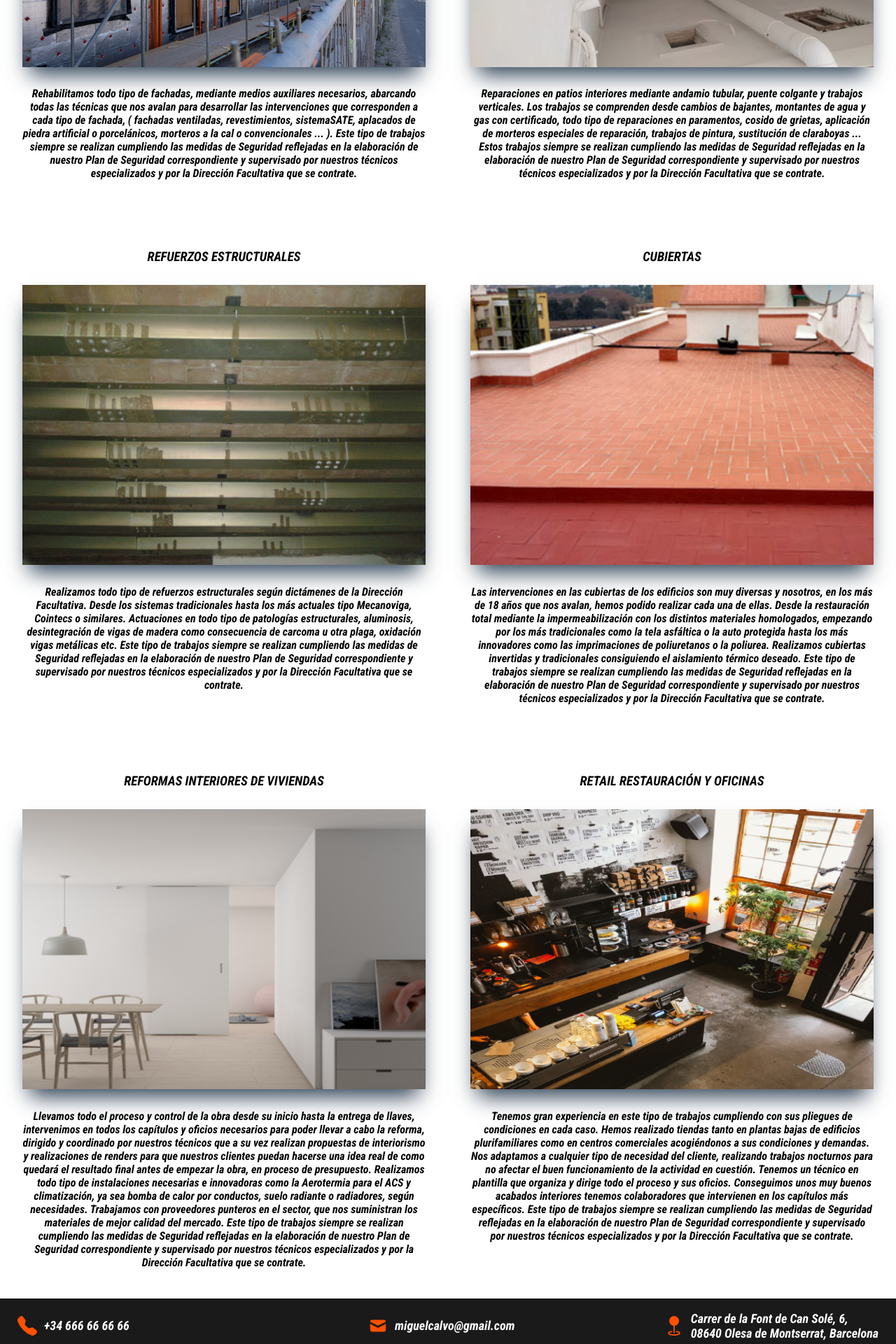
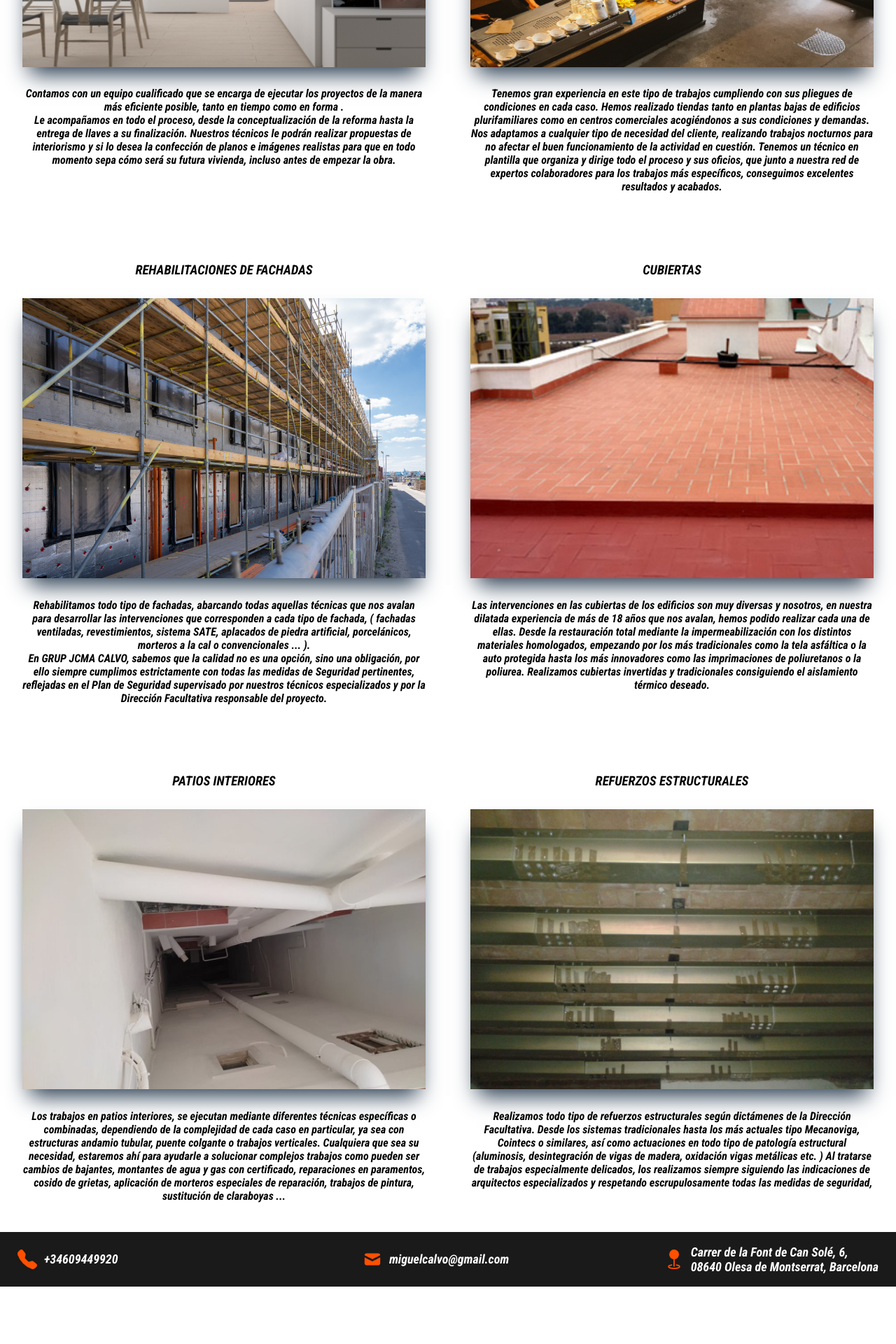
Before and after one commit to Alexpersal/jmca-web, a React (Create React App) app: page /Reformas in a window 1280 px wide. Shown: the part 840-2760 px from the top of the page at 70% size. After the commit the page ends 2678 px from the top, so only its background shows below. Built offline with nearby package versions, Linux system fonts and the light colour scheme.

Commit message:
phoe & mail link

```diff
--- a/src/pages/DatosContacto.css
+++ b/src/pages/DatosContacto.css
@@ -14,15 +14,16 @@
   margin-right: 25px;
 }
 
-.phone p,
-.mail p,
+.phone a,
+.mail a,
 .position p {
+  text-decoration: none;
   color: var(--myWhite);
   font-size: 18px;
 }
 @media only screen and (max-device-width: 370px) and (-webkit-min-device-pixel-ratio: 2) and (orientation: portrait) {
-  .phone p,
-  .mail p,
+  .phone a,
+  .mail a,
   .position p {
     font-size: 12px;
   }
@@ -40,8 +41,27 @@
   }
 }
 @media only screen and (min-device-width: 375px) and (max-device-width: 428px) and (-webkit-min-device-pixel-ratio: 2) and (orientation: portrait) {
-  .phone p,
-  .mail p,
+  .phone a,
+  .mail a,
+  .position p {
+    font-size: 12px;
+  }
+
+  .phone {
+    margin-left: 5%;
+    margin-right: 0px;
+  }
+  .mail {
+    margin-left: 19%;
+    margin-right: 0px;
+  }
+  .position {
+    width: 100%;
+  }
+}
+@media only screen and (min-device-width: 375px) and (max-device-width: 428px) and (-webkit-min-device-pixel-ratio: 3) and (orientation: portrait) {
+  .phone a,
+  .mail a,
   .position p {
     font-size: 12px;
   }
@@ -60,8 +80,8 @@
 }
 /*mobile Landscape */
 @media only screen and (max-device-width: 926px) and (max-device-height: 428px) and (-webkit-min-device-pixel-ratio: 2) and (orientation: landscape) {
-  .phone p,
-  .mail p,
+  .phone a,
+  .mail a,
   .position p {
     font-size: 14px;
   }
--- a/src/pages/DatosContacto.js
+++ b/src/pages/DatosContacto.js
@@ -9,11 +9,11 @@ export default function DatosContacto() {
         <BsFillTelephoneFill
           style={{ fontSize: "28px", marginRight: "10px" }}
         ></BsFillTelephoneFill>
-        <p>+34 666 66 66 66</p>
+        <a href="tel:+34609449920">+34609449920</a>
       </div>
       <div className="mail">
         <HiMail style={{ fontSize: "28px", marginRight: "10px" }}></HiMail>
-        <p>miguelcalvo@gmail.com</p>
+        <a href="mailto:miguelcalvo@gmail.com">miguelcalvo@gmail.com</a>
       </div>
       <div className="position">
         <BsFillGeoFill
--- a/src/pages/Reformas.js
+++ b/src/pages/Reformas.js
@@ -14,90 +14,18 @@ export default function Reformas() {
       </div>
       <div class="projectsSpace">
         <div class="projecto1">
-          <h3>REHABILITACIONES DE FACHADAS</h3>
-          <div class="reformasImg1"></div>
-          <p>
-            Rehabilitamos todo tipo de fachadas, mediante medios auxiliares
-            necesarios, abarcando todas las técnicas que nos avalan para
-            desarrollar las intervenciones que corresponden a cada tipo de
-            fachada, ( fachadas ventiladas, revestimientos, sistemaSATE,
-            aplacados de piedra artificial o porcelánicos, morteros a la cal o
-            convencionales ... ). Este tipo de trabajos siempre se realizan
-            cumpliendo las medidas de Seguridad reflejadas en la elaboración de
-            nuestro Plan de Seguridad correspondiente y supervisado por nuestros
-            técnicos especializados y por la Dirección Facultativa que se
-            contrate.
-          </p>
-        </div>
-        <div class="projecto1">
-          <h3>PATIOS INTERIORES</h3>
-          <div class="reformasImg2"></div>
-          <p>
-            Reparaciones en patios interiores mediante andamio tubular, puente
-            colgante y trabajos verticales. Los trabajos se comprenden desde
-            cambios de bajantes, montantes de agua y gas con certificado, todo
-            tipo de reparaciones en paramentos, cosido de grietas, aplicación de
-            morteros especiales de reparación, trabajos de pintura, sustitución
-            de claraboyas ... Estos trabajos siempre se realizan cumpliendo las
-            medidas de Seguridad reflejadas en la elaboración de nuestro Plan de
-            Seguridad correspondiente y supervisado por nuestros técnicos
-            especializados y por la Dirección Facultativa que se contrate.
-          </p>
-        </div>
-        <div class="projecto1">
-          <h3>REFUERZOS ESTRUCTURALES</h3>
-          <div class="reformasImg3"></div>
-          <p>
-            Realizamos todo tipo de refuerzos estructurales según dictámenes de
-            la Dirección Facultativa. Desde los sistemas tradicionales hasta los
-            más actuales tipo Mecanoviga, Cointecs o similares. Actuaciones en
-            todo tipo de patologías estructurales, aluminosis, desintegración de
-            vigas de madera como consecuencia de carcoma u otra plaga, oxidación
-            vigas metálicas etc. Este tipo de trabajos siempre se realizan
-            cumpliendo las medidas de Seguridad reflejadas en la elaboración de
-            nuestro Plan de Seguridad correspondiente y supervisado por nuestros
-            técnicos especializados y por la Dirección Facultativa que se
-            contrate.
-          </p>
-        </div>
-        <div class="projecto1">
-          <h3>CUBIERTAS</h3>
-          <div class="reformasImg4"></div>
-          <p>
-            Las intervenciones en las cubiertas de los edificios son muy
-            diversas y nosotros, en los más de 18 años que nos avalan, hemos
-            podido realizar cada una de ellas. Desde la restauración total
-            mediante la impermeabilización con los distintos materiales
-            homologados, empezando por los más tradicionales como la tela
-            asfáltica o la auto protegida hasta los más innovadores como las
-            imprimaciones de poliuretanos o la poliurea. Realizamos cubiertas
-            invertidas y tradicionales consiguiendo el aislamiento térmico
-            deseado. Este tipo de trabajos siempre se realizan cumpliendo las
-            medidas de Seguridad reflejadas en la elaboración de nuestro Plan de
-            Seguridad correspondiente y supervisado por nuestros técnicos
-            especializados y por la Dirección Facultativa que se contrate.
-          </p>
-        </div>
-        <div class="projecto1">
           <h3>REFORMAS INTERIORES DE VIVIENDAS</h3>
           <div class="reformasImg5"></div>
           <p>
-            Llevamos todo el proceso y control de la obra desde su inicio hasta
-            la entrega de llaves, intervenimos en todos los capítulos y oficios
-            necesarios para poder llevar a cabo la reforma, dirigido y
-            coordinado por nuestros técnicos que a su vez realizan propuestas de
-            interiorismo y realizaciones de renders para que nuestros clientes
-            puedan hacerse una idea real de como quedará el resultado final
-            antes de empezar la obra, en proceso de presupuesto. Realizamos todo
-            tipo de instalaciones necesarias e innovadoras como la Aerotermia
-            para el ACS y climatización, ya sea bomba de calor por conductos,
-            suelo radiante o radiadores, según necesidades. Trabajamos con
-            proveedores punteros en el sector, que nos suministran los
-            materiales de mejor calidad del mercado. Este tipo de trabajos
-            siempre se realizan cumpliendo las medidas de Seguridad reflejadas
-            en la elaboración de nuestro Plan de Seguridad correspondiente y
-            supervisado por nuestros técnicos especializados y por la Dirección
-            Facultativa que se contrate.
+            Contamos con un equipo cualificado que se encarga de ejecutar los
+            proyectos de la manera más eficiente posible, tanto en tiempo como
+            en forma . <br></br>
+            Le acompañamos en todo el proceso, desde la conceptualización de la
+            reforma hasta la entrega de llaves a su finalización. Nuestros
+            técnicos le podrán realizar propuestas de interiorismo y si lo desea
+            la confección de planos e imágenes realistas para que en todo
+            momento sepa cómo será su futura vivienda, incluso antes de empezar
+            la obra.
           </p>
         </div>
         <div class="projecto1">
@@ -111,13 +39,70 @@ export default function Reformas() {
             a cualquier tipo de necesidad del cliente, realizando trabajos
             nocturnos para no afectar el buen funcionamiento de la actividad en
             cuestión. Tenemos un técnico en plantilla que organiza y dirige todo
-            el proceso y sus oficios. Conseguimos unos muy buenos acabados
-            interiores tenemos colaboradores que intervienen en los capítulos
-            más específicos. Este tipo de trabajos siempre se realizan
-            cumpliendo las medidas de Seguridad reflejadas en la elaboración de
-            nuestro Plan de Seguridad correspondiente y supervisado por nuestros
-            técnicos especializados y por la Dirección Facultativa que se
-            contrate.
+            el proceso y sus oficios, que junto a nuestra red de expertos
+            colaboradores para los trabajos más específicos, conseguimos
+            excelentes resultados y acabados.
+          </p>
+        </div>
+        <div class="projecto1">
+          <h3>REHABILITACIONES DE FACHADAS</h3>
+          <div class="reformasImg1"></div>
+          <p>
+            Rehabilitamos todo tipo de fachadas, abarcando todas aquellas
+            técnicas que nos avalan para desarrollar las intervenciones que
+            corresponden a cada tipo de fachada, ( fachadas ventiladas,
+            revestimientos, sistema SATE, aplacados de piedra artificial,
+            porcelánicos, morteros a la cal o convencionales ... ). <br></br>En
+            GRUP JCMA CALVO, sabemos que la calidad no es una opción, sino una
+            obligación, por ello siempre cumplimos estrictamente con todas las
+            medidas de Seguridad pertinentes, reflejadas en el Plan de Seguridad
+            supervisado por nuestros técnicos especializados y por la Dirección
+            Facultativa responsable del proyecto.
+          </p>
+        </div>
+
+        <div class="projecto1">
+          <h3>CUBIERTAS</h3>
+          <div class="reformasImg4"></div>
+          <p>
+            Las intervenciones en las cubiertas de los edificios son muy
+            diversas y nosotros, en nuestra dilatada experiencia de más de 18
+            años que nos avalan, hemos podido realizar cada una de ellas. Desde
+            la restauración total mediante la impermeabilización con los
+            distintos materiales homologados, empezando por los más
+            tradicionales como la tela asfáltica o la auto protegida hasta los
+            más innovadores como las imprimaciones de poliuretanos o la
+            poliurea. Realizamos cubiertas invertidas y tradicionales
+            consiguiendo el aislamiento térmico deseado.
+          </p>
+        </div>
+        <div class="projecto1">
+          <h3>PATIOS INTERIORES</h3>
+          <div class="reformasImg2"></div>
+          <p>
+            Los trabajos en patios interiores, se ejecutan mediante diferentes
+            técnicas específicas o combinadas, dependiendo de la complejidad de
+            cada caso en particular, ya sea con estructuras andamio tubular,
+            puente colgante o trabajos verticales. Cualquiera que sea su
+            necesidad, estaremos ahí para ayudarle a solucionar complejos
+            trabajos como pueden ser cambios de bajantes, montantes de agua y
+            gas con certificado, reparaciones en paramentos, cosido de grietas,
+            aplicación de morteros especiales de reparación, trabajos de
+            pintura, sustitución de claraboyas ...
+          </p>
+        </div>
+        <div class="projecto1">
+          <h3>REFUERZOS ESTRUCTURALES</h3>
+          <div class="reformasImg3"></div>
+          <p>
+            Realizamos todo tipo de refuerzos estructurales según dictámenes de
+            la Dirección Facultativa. Desde los sistemas tradicionales hasta los
+            más actuales tipo Mecanoviga, Cointecs o similares, así como
+            actuaciones en todo tipo de patología estructural (aluminosis,
+            desintegración de vigas de madera, oxidación vigas metálicas etc. )
+            Al tratarse de trabajos especialmente delicados, los realizamos
+            siempre siguiendo las indicaciones de arquitectos especializados y
+            respetando escrupulosamente todas las medidas de seguridad,
           </p>
         </div>
       </div>
```
Also changed, not shown: src/pages/Home.js (+10 -9 lines).
